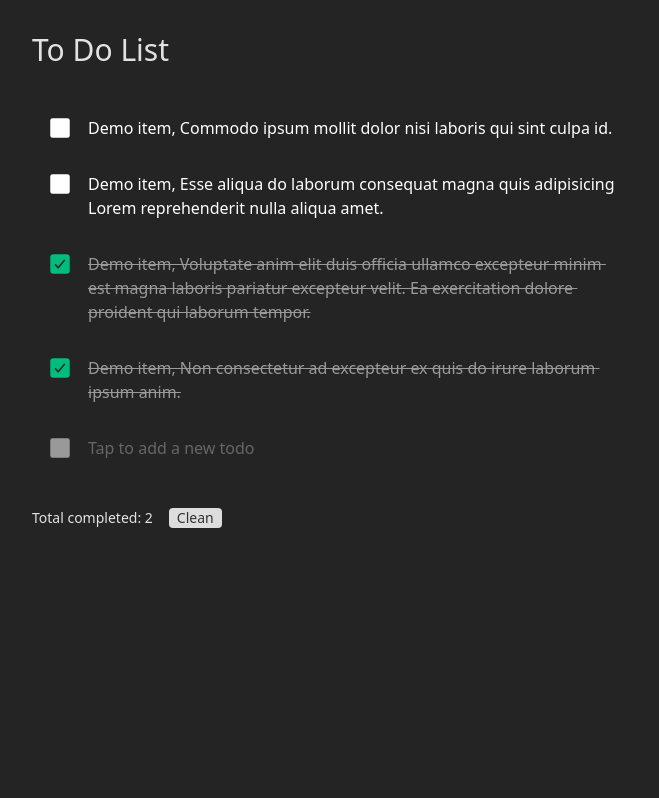
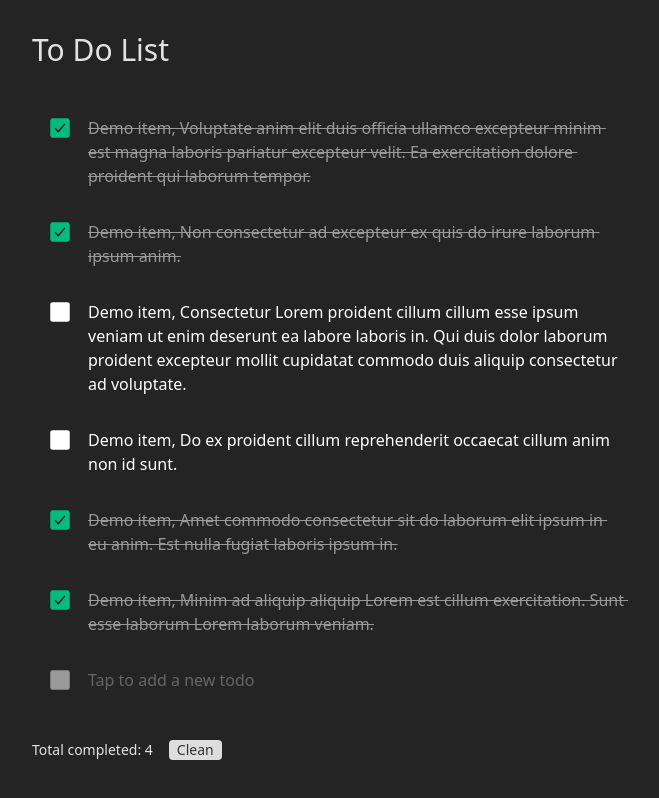
Before and after one commit to hex2r/my-todo, a React (Vite) app: page / in a window 1280 px wide. Shown: the whole page, without its empty margins (304-963 px from the left). Built offline with nearby package versions, Linux system fonts and the light colour scheme.

Commit message:
Add TodoAppWithStoreProvider component

```diff
--- a/src/App.tsx
+++ b/src/App.tsx
@@ -1,13 +1,7 @@
 import TodoApp from "./features/TodoApp"
-import { TodoStoreProvider } from "./features/TodoApp/context/TodoStore"
-import { generateRandomInitialTodos } from "./features/TodoApp/helpers/generateRandomInitialTodo"
 
 function App() {
-  return (
-    <TodoStoreProvider initialStore={generateRandomInitialTodos(4, 4)}>
-      <TodoApp />
-    </TodoStoreProvider>
-  )
+  return <TodoApp />
 }
 
 export default App
--- a/src/features/TodoApp/index.tsx
+++ b/src/features/TodoApp/index.tsx
@@ -1,7 +1,17 @@
 import TodoList from "./TodoList"
 import TodoActionBar from "./TodoActionBar"
+import { TodoStoreProvider } from "./context/TodoStore"
+import { generateRandomInitialTodos } from "./helpers/generateRandomInitialTodo"
 
-export default function TodoApp() {
+export default function TodoAppWithStoreProvider() {
+  return (
+    <TodoStoreProvider initialStore={generateRandomInitialTodos(6, 6)}>
+      <TodoApp />
+    </TodoStoreProvider>
+  )
+}
+
+function TodoApp() {
   return (
     <div className="flex flex-col max-w-[40rem] mx-auto gap-8 py-8 px-4">
       <h1 className="text-3xl">To Do List</h1>
```
